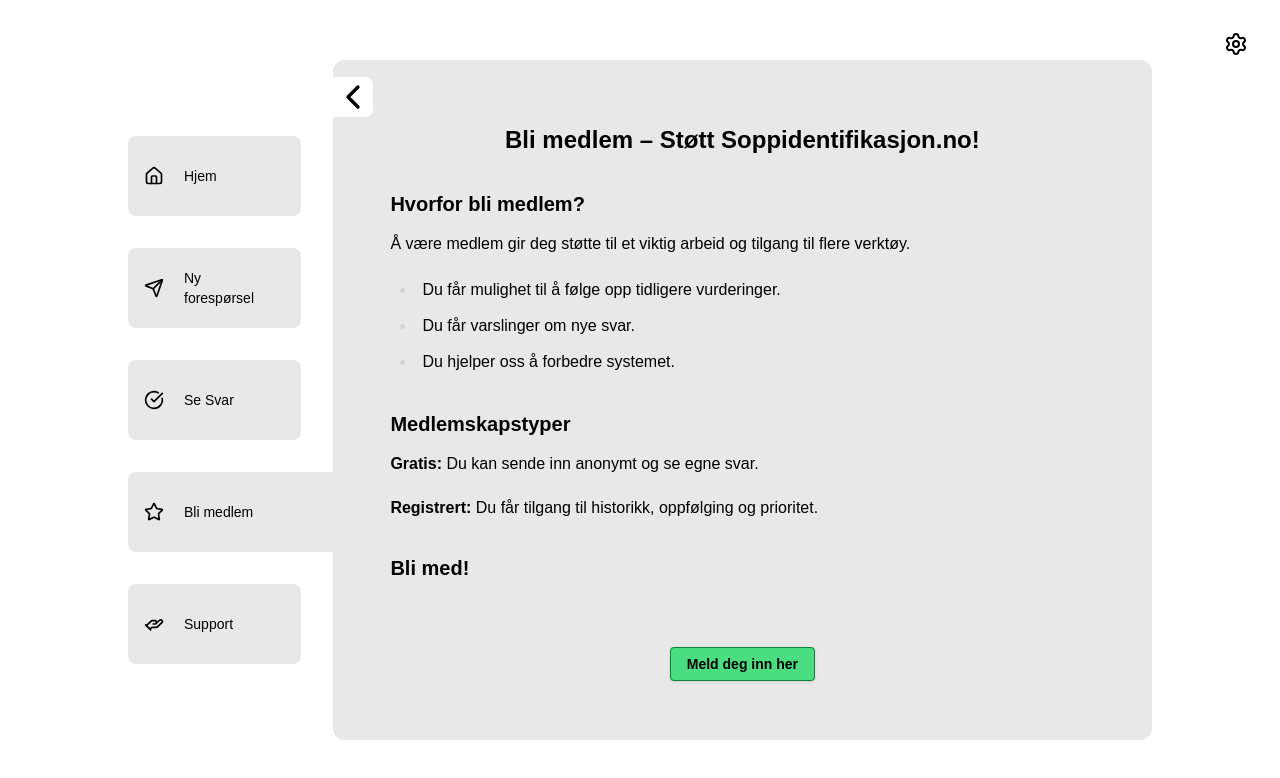
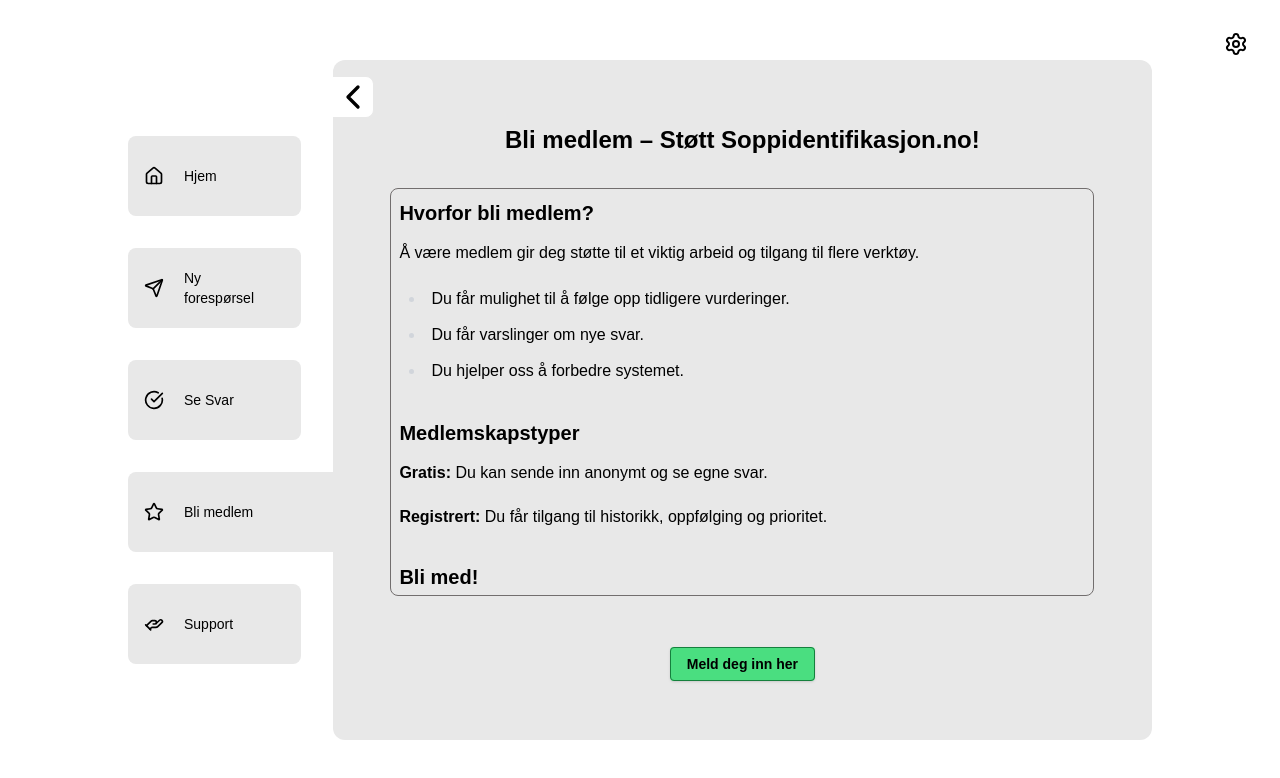
Before and after one commit to jensmjahle/mushroom-identification-frontend, a Vue app: page /become-member in a window 1280 px wide. Shown: the top 778 px of the page. Built offline with nearby package versions, Linux system fonts and the light colour scheme.

Commit message:
remove UnderConstructionView.vue and add border

```diff
--- a/src/views/user/BecomeMemberView.vue
+++ b/src/views/user/BecomeMemberView.vue
@@ -6,7 +6,11 @@
         {{ t('membership.title') }}
       </h1>
 
-      <div class="mt-4 flex-1 overflow-y-auto w-full text-left prose prose-sm sm:prose-base dark:prose-invert max-w-none mb-10" v-html="renderedContent" />
+      <div
+          class="mt-4 flex-1  p-2 border rounded-lg border-border1 overflow-y-auto w-full text-left prose prose-sm sm:prose-base dark:prose-invert max-w-none mb-10"
+          v-html="renderedContent">
+      </div>
+
 
       <div class="mt-auto pt-4">
         <a
--- a/src/views/user/UnderConstructionView.vue
+++ /dev/null
@@ -1,14 +0,0 @@
-
-<template>
-  <div class="user-display-card">
-    <img
-        src="/assets/logo.svg"
-        alt="Fleinsoppkontroll Logo"
-        class="w-56 h-auto mb-6"
-    />
-    <h1 class="text-2xl font-semibold text-textAlt">This site is currently under construction. Thanks for your patience!</h1>
-
-  </div>
-</template>
-<script setup>
-</script>
```
